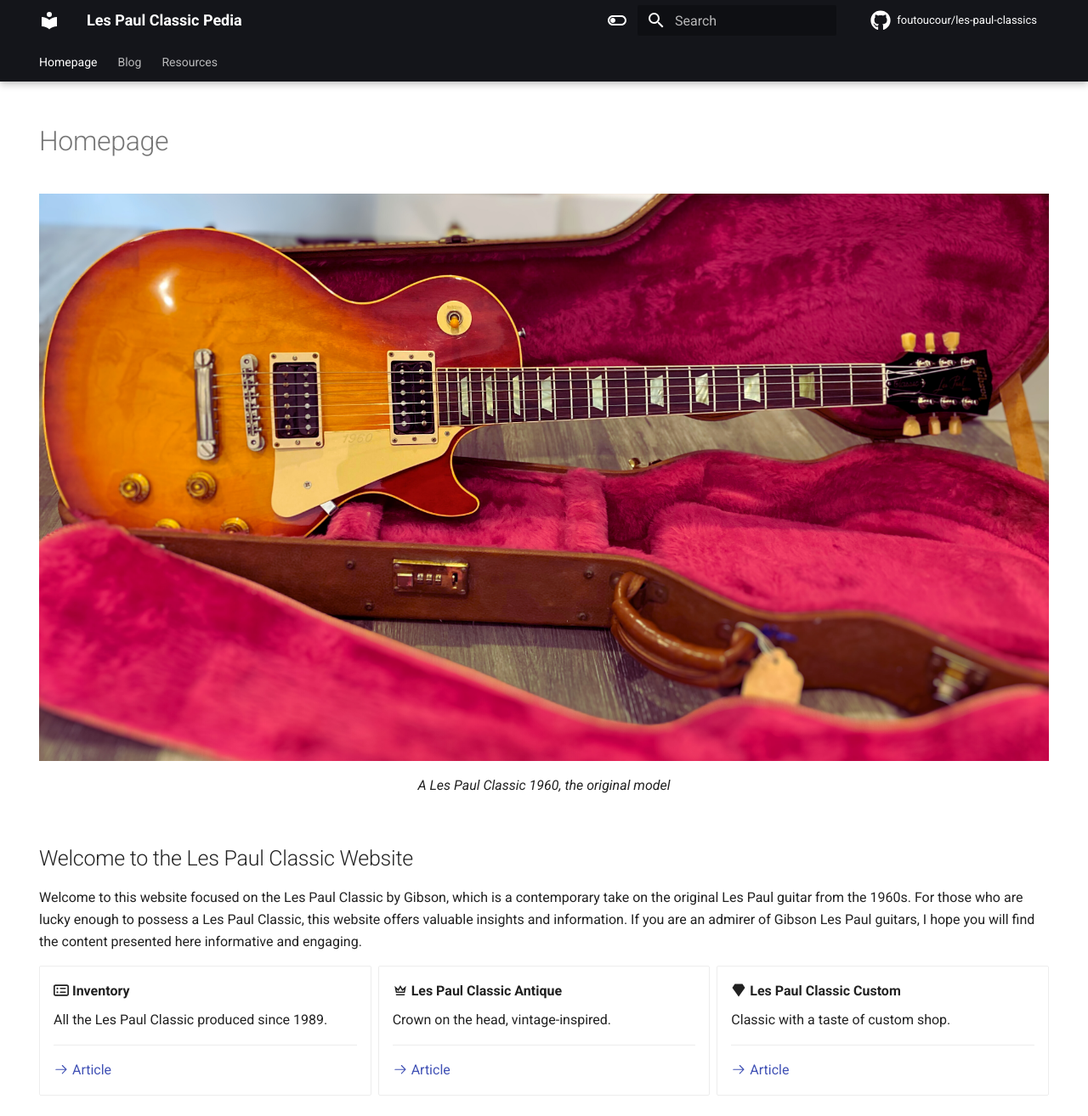
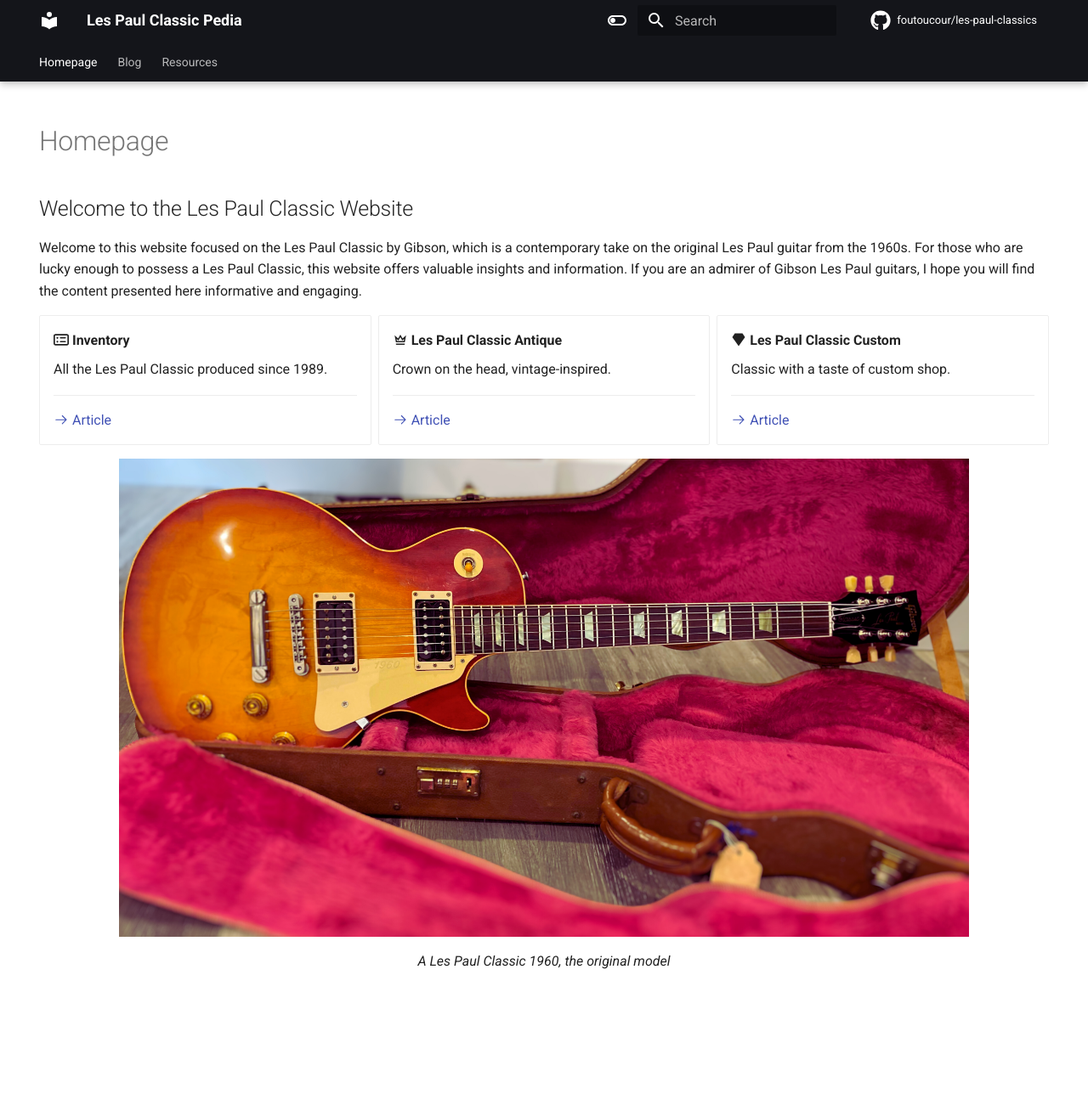
Before and after one commit to foutoucour/les-paul-classics, an MkDocs documentation site: the page built from docs/index.md, in a window 1280 px wide and 1314 px high. Shown: the whole window at 85% size. Built offline with MkDocs 1.6.1 and Material for MkDocs 9.7.7, drawn with Linux system fonts in a browser that asks for light colours; comment, search, counter and statistics services are not loaded.

```diff
--- a/docs/index.md
+++ b/docs/index.md
@@ -7,13 +7,6 @@ hide:
 
 [//]: # (![Les Paul Classic 1960 with Model]&#40;img/1996-Gibson-Les-Paul-Classic-consignment-12-scaled.jpg&#41;)
 
-
-<figure markdown="span">
-    ![A Les Paul Classic 1960, the original model](img/1989-les-paul-classic-1960-1989-butterfly-case.jpg){ loading=lazy }
-    <figcaption>
-    A Les Paul Classic 1960, the original model
-</figcaption>
-</figure>
 
 ## Welcome to the Les Paul Classic Website
 
@@ -71,3 +64,10 @@ I hope you will find the content presented here informative and engaging.
 [//]: # (    [:octicons-arrow-right-24: Article]&#40;blog/category/guitar-of-the-week---gotw/&#41;)
 [//]: # (    WIP)
 </div>
+
+<figure markdown="span">
+    ![A Les Paul Classic 1960, the original model](img/1989-les-paul-classic-1960-1989-butterfly-case.jpg){ width=1000 loading=lazy }
+    <figcaption>
+    A Les Paul Classic 1960, the original model
+</figcaption>
+</figure>
```
Also changed, not shown: docs/blog/posts/2007-les-paul-classic-antique.md (+1 -1 lines), docs/blog/posts/inventory-les-paul-classics.md (+0 -1 lines), docs/gallery/README.md (added), 1 other file.
